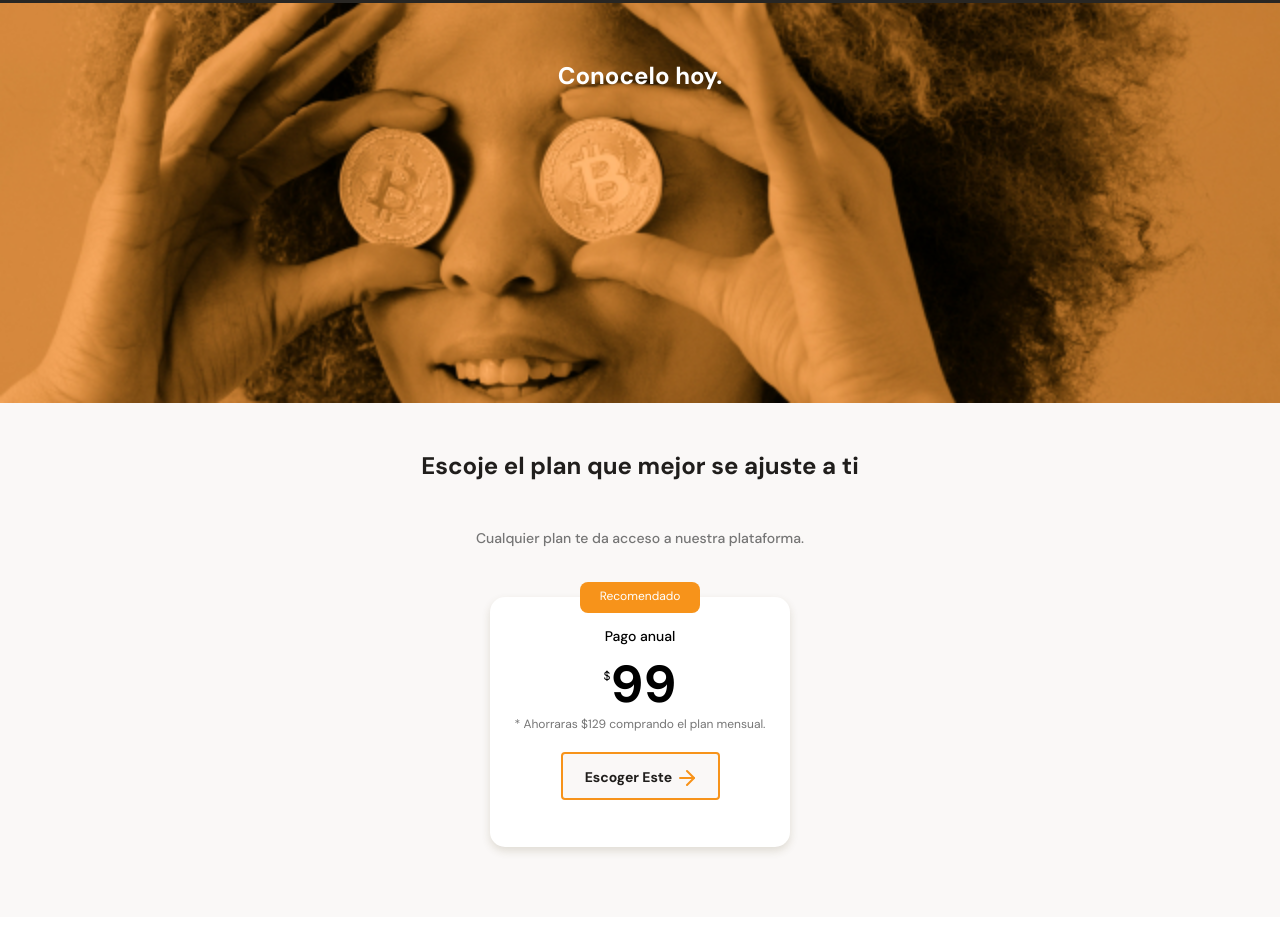
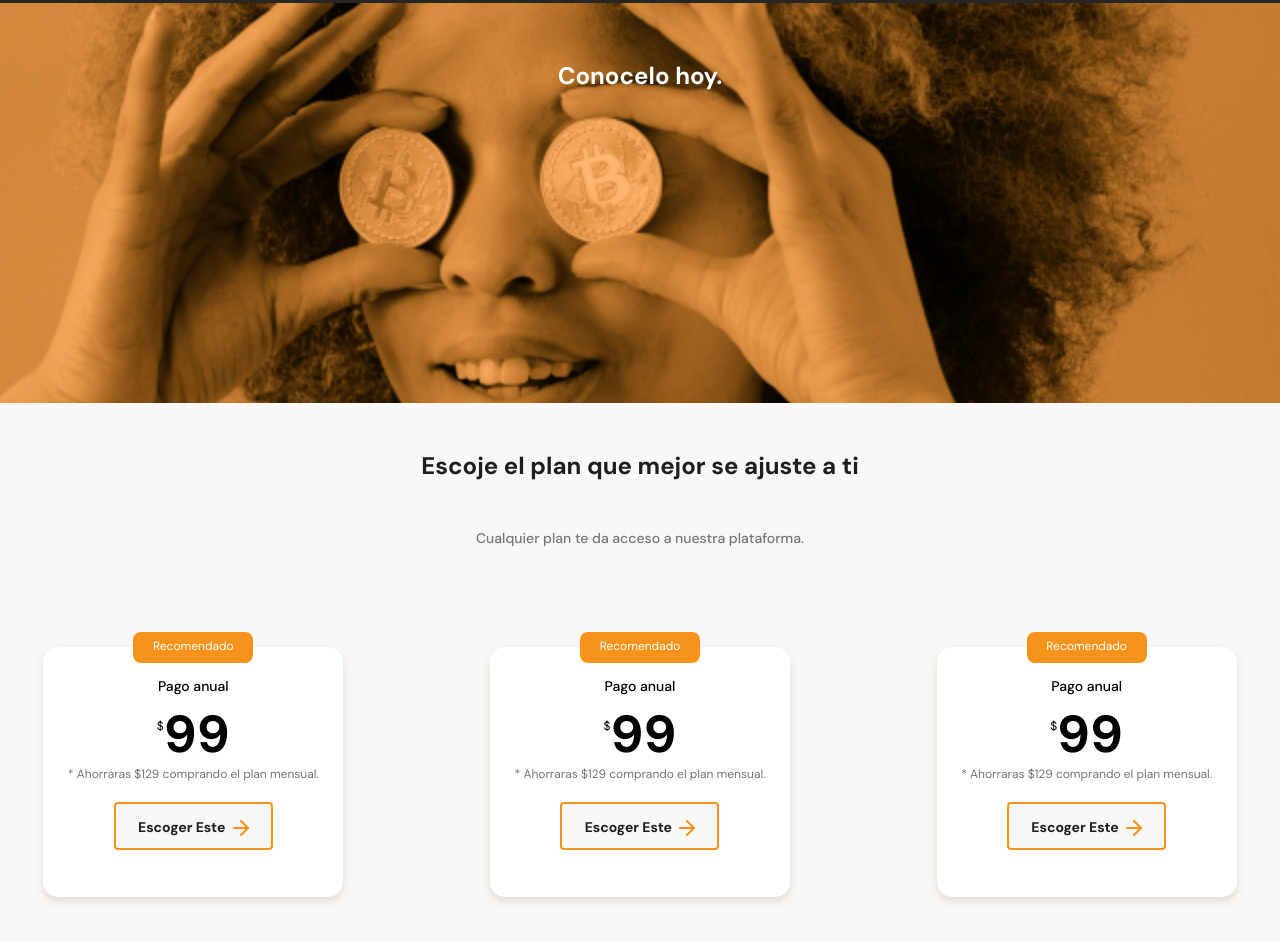
Before and after one commit to GerardoDev25/Platzi--Curso-de-Responsive-Design, a plain HTML site: page index.html in a window 1280 px wide. Shown: the part 2347-3288 px from the top of the page. Before the commit the page ends 3264 px from the top, so only its background shows below. Drawn offline with Linux system fonts and the light colour scheme.

Commit message:
Scroll horizontal con CSS

```diff
--- a/index.html
+++ b/index.html
@@ -138,6 +138,24 @@
               <button class="plan-card--ca">Escoger Este <span></span></button>
             </div>
           </article>
+          <article class="plans-container--card">
+            <p class="recommended">Recomendado</p>
+            <div class="plan-info-container">
+              <h3 class="plan-card--title">Pago anual</h3>
+              <p class="plan-card--price"><span>$</span>99</p>
+              <p class="plan-card--saving">* Ahorraras $129 comprando el plan mensual.</p>
+              <button class="plan-card--ca">Escoger Este <span></span></button>
+            </div>
+          </article>
+          <article class="plans-container--card">
+            <p class="recommended">Recomendado</p>
+            <div class="plan-info-container">
+              <h3 class="plan-card--title">Pago anual</h3>
+              <p class="plan-card--price"><span>$</span>99</p>
+              <p class="plan-card--saving">* Ahorraras $129 comprando el plan mensual.</p>
+              <button class="plan-card--ca">Escoger Este <span></span></button>
+            </div>
+          </article>
         </section>
       </section>
     </main>
--- a/style.css
+++ b/style.css
@@ -374,8 +374,18 @@ main {
   color: #757575;
 }
 
+.plans-container--slider {
+  display: flex;
+  gap: 60px;
+  height: 316px;
+  overflow-x: scroll;
+  overscroll-behavior-x: contain;
+  scroll-snap-type: x proximity;
+}
+
 .plans-container--card {
   position: relative;
+  scroll-snap-align: center;
   width: 70%;
   min-width: 230px;
   max-width: 300px;
```
